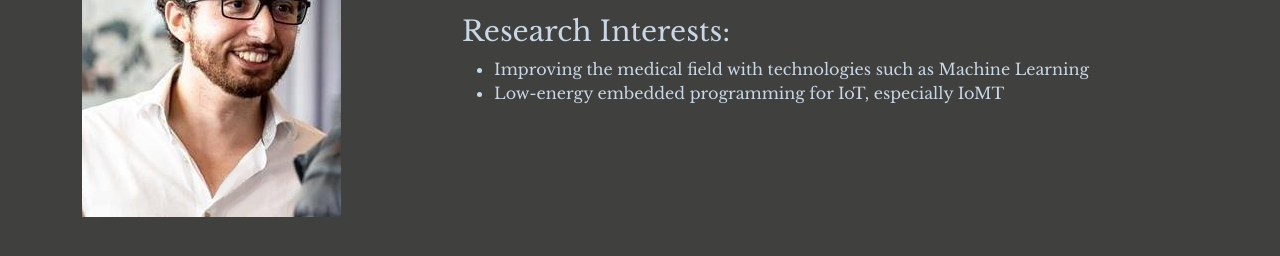
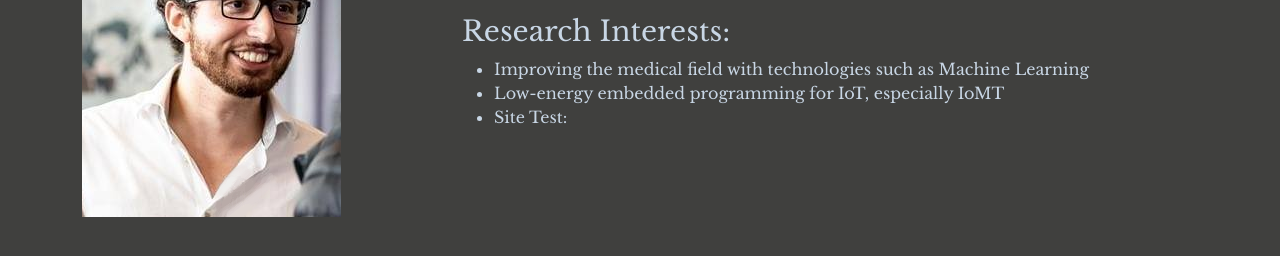
Before and after one commit to SagaraBattousai/SagaraBattousai.github.io, a Jekyll site: the page built from index.html, in a window 1280 px wide. Shown: the part 244-500 px from the top of the page. Built offline with Jekyll 4.4.1, drawn with Linux system fonts in a browser that asks for light colours.

Commit message:
Layout started and testing baseurl on github

```diff
--- a/_layouts/default.html
+++ b/_layouts/default.html
@@ -1,13 +1,34 @@
+{% comment %} <!DOCTYPE html> {% endcomment %}
+{% comment %} <html> {% endcomment %}
+{% comment %}   <head> {% endcomment %}
+{% comment %}     <meta chrset="utf-8"> {% endcomment %}
+{% comment %}     <title>{{ page.title }}</title> {% endcomment %}
+{% comment %}     <link rel="stylesheet" href="/assets/css/styles.css"> {% endcomment %}
+
+
 <!DOCTYPE html>
-<html>
+<html lang="en">
   <head>
-    <meta chrset="utf-8">
     <title>{{ page.title }}</title>
-    <link rel="stylesheet" href="/assets/css/styles.css">
+    <meta charset="UTF-8">
+    <meta name="description" content="{{ page.description }}">
+    <meta name="author" content="{{ page.author }}">
+    <meta name="keywords" content="{{ page.keywords | join: " " }}">
+    <meta name="viewport" content="width=device-width, initial-scale=1.0">
+
+    <link rel="stylesheet" href="/assets/css/bootstrap.min.css">
+    <link rel="stylesheet" href="{{ '/assets/css/styles.css' | prepend: site.baseurl }}">
+
+    <link rel="preconnect" href="https://fonts.gstatic.com">
+    <link href="https://fonts.googleapis.com/css2?family=Libre+Baskerville:wght@400;700&display=swap"     rel="stylesheet">
+    <link rel="icon" href="/assets/images/OniCartoon.png" />
+
+    <script src="assets/js/bootstrap.min.js"></script>
+    <script src="assets/js/jquery.js"></script>
     {% seo %}
   </head>
   <body>
-    {% include navigation.html %}
+    {% comment %} {% include navigation.html %} {% endcomment %}
     {{ content }}
   </body>
 </html>
--- a/index.html
+++ b/index.html
@@ -1,25 +1,13 @@
 ---
+layout: default
+title: Home
+description: About James Calo
+author: James Calo
+keywords:
+  - Accademic
+  - James Calo
+  - PhD
 ---
-<!DOCTYPE html>
-<html lang="en">
-  <head>
-    <title>James Calo</title>
-    <meta charset="UTF-8">
-    <meta name="description" content="About James Calo">
-    <meta name="keywords" content="Accademic James Calo PhD">
-    <meta name="author" content="James Calo">
-    <meta name="viewport" content="width=device-width, initial-scale=1.0">
-
-    <link rel="stylesheet" href="/assets/css/bootstrap.min.css">
-    <link rel="stylesheet" href="{{ '/assets/css/styles.css' | prepend: site.baseurl }}">
-
-    <link rel="preconnect" href="https://fonts.gstatic.com">
-    <link href="https://fonts.googleapis.com/css2?family=Libre+Baskerville:wght@400;700&display=swap"     rel="stylesheet">
-    <link rel="icon" href="/assets/images/OniCartoon.png" />
-
-    <script src="assets/js/bootstrap.min.js"></script>
-    <script src="assets/js/jquery.js"></script>
-  </head>
 
   <body>
     <div id="header" class="dark-background">
@@ -43,6 +31,7 @@
           <ul>
             <li>Improving the medical field with technologies such as Machine Learning</li>
             <li>Low-energy embedded programming for IoT, especially IoMT</li>
+            <li>Site Test: {{ site.baseurl }}</li>
           </ul>
         </div>
       </div>
```
